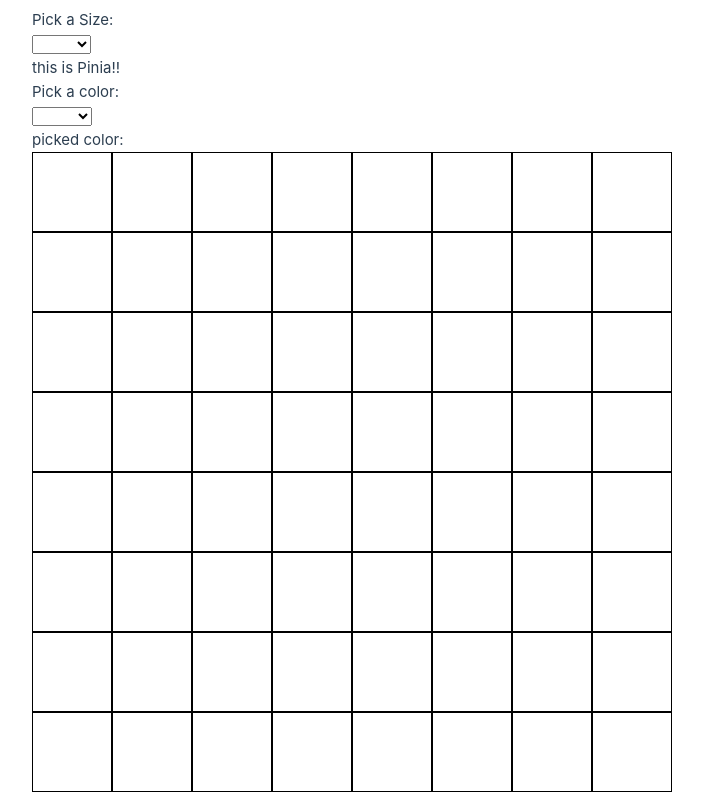
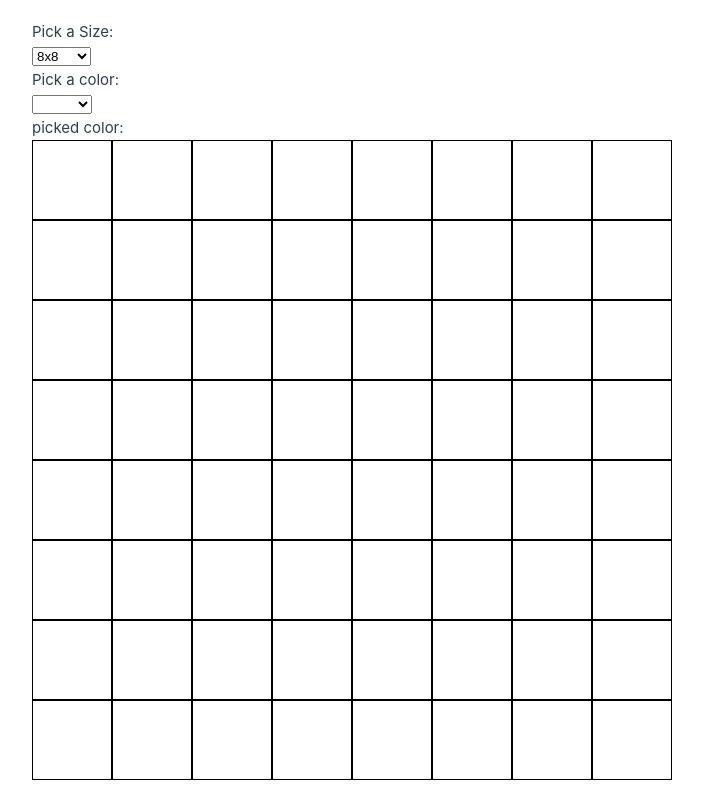
Before and after one commit to JakubKuspiel/PixelArtCreator, a Vue app: page / in a window 1280 px wide. Shown: the whole page, without its empty margins (0-703 px from the left). Built offline with nearby package versions, Linux system fonts and the light colour scheme.

Commit message:
clean up Pinia

```diff
--- a/src/App.vue
+++ b/src/App.vue
@@ -4,8 +4,6 @@ import { reactive, computed } from "vue";
 import { useDataStore } from './stores/data';
 
 const dataStore = useDataStore();
-
-const testString = computed(() => dataStore.testString)
 
 const state = reactive({
   pickedColor: dataStore.pickedColor,
@@ -20,7 +18,7 @@ function changeColor(picked: number) {
     state.pixelColor[picked] = state.pickedColor;
   }
 
-function changeGrid(picked: Number) {
+function changeGrid(picked: number) {
   console.log("change grid to " + state.canvasSize);
   if (picked == 64) {
     state.gridSize = 64;
@@ -47,12 +45,11 @@ function changeGrid(picked: Number) {
         v-model="state.canvasSize"
         @change="changeGrid(state.canvasSize)"
       >
-        <option value="62">8x8</option>
+        <option value="64">8x8</option>
         <option value="144">12x12</option>
         <option value="256">16x16</option>
         <option value="1024">32x32</option>
       </select>
-      <p>{{ testString }}</p>
       <p>Pick a color:</p>
       <select id="color" v-model="state.pickedColor">
         <option value="white">white</option>
--- a/src/stores/data.ts
+++ b/src/stores/data.ts
@@ -2,7 +2,6 @@ import { ref, computed } from "vue";
 import { defineStore } from "pinia";
 
 export const useDataStore = defineStore("data", () => {
-  const testString = ref("this is Pinia!!");
 
   const gridSize = ref(64);
   const pixelSize = ref(5);
@@ -10,11 +9,5 @@ export const useDataStore = defineStore("data", () => {
   const pickedColor = ref();
   const pixelColor = ref([0]);
 
-  const count = ref(0);
-  const doubleCount = computed(() => count.value * 2);
-  function increment() {
-    count.value++;
-  }
-
-  return { count, doubleCount, increment, testString, gridSize, pixelSize, canvasSize, pickedColor, pixelColor};
+  return { gridSize, pixelSize, canvasSize, pickedColor, pixelColor };
 });
```
